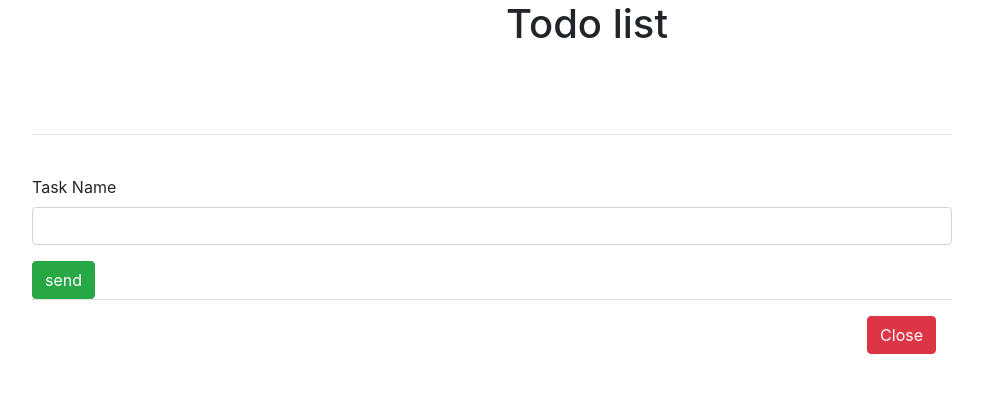
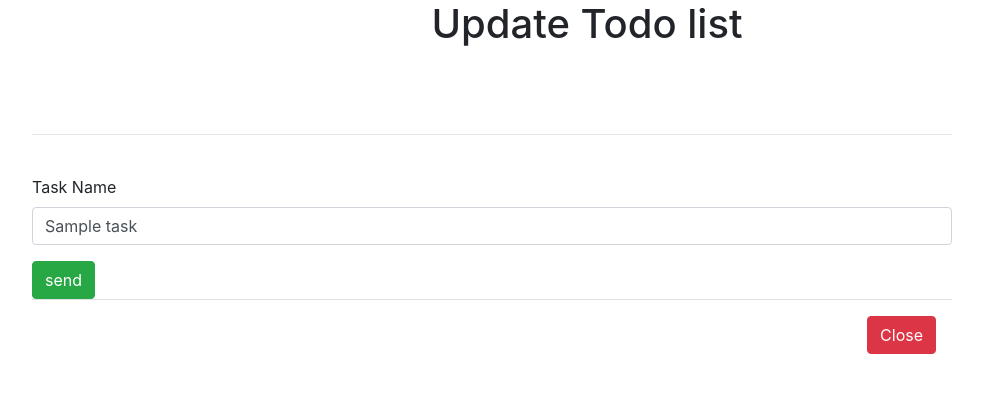
Before and after one commit to martizval/crud2, a PHP site: page /update.php?id=1 in a window 1280 px wide. Shown: the top 393 px of the page, without its empty margins (53-1036 px from the left). Run offline with PHP 8.4, Linux system fonts and the light colour scheme; tables that the repository leaves empty or names only in its code hold one stand-in row (values such as "Sample post").

Commit message:
Crud simple en php

```diff
--- a/update.php
+++ b/update.php
@@ -6,10 +6,18 @@ and open the template in the editor.
 -->
 <?php
 include 'db.php';
-$id=$_GET['id'];
+$id = $_GET['id'];
 $sql = "select * from tasks where id='$id'";
-$rows = $db->query($sql)
+$rows = $db->query($sql);
+$row = $rows->fetch_assoc();
+if (isset($_POST['send'])) {
 
+    $task = $_POST['task'];
+
+    $sql1 = "UPDATE tasks set name='$task' WHERE id= '$id'";
+    $db->query($sql1);
+    header('location: index.php');
+}
 ?>
 <html>
     <head>
@@ -34,7 +42,7 @@ $rows = $db->query($sql)
     <body>
 
         <div class="container">
-            <center><h1>Todo list</h1></center>
+            <center><h1>Update Todo list</h1></center>
 
             <div class="row" style="margin-top: 70px;">
                 <div class="col-md-10 col-md-offset-1">
@@ -43,10 +51,10 @@ $rows = $db->query($sql)
                         <hr><br>
                         <!-- The Modal -->
 
-                                        <form method="post" action="add.php">
+                                        <form method="post">
                                             <div class="form-group">
                                                 <label>Task Name</label>
-                                                <input type="text" required name="task" class="form-control">
+                                                <input type="text" required name="task" value="<?php echo $row['name'];?>" class="form-control">
                                             </div>
                                             <input type="submit" name="send" value="send" class="btn btn-success">
                                         </form>
```
Also changed, not shown: index.php (+6 -2 lines).
